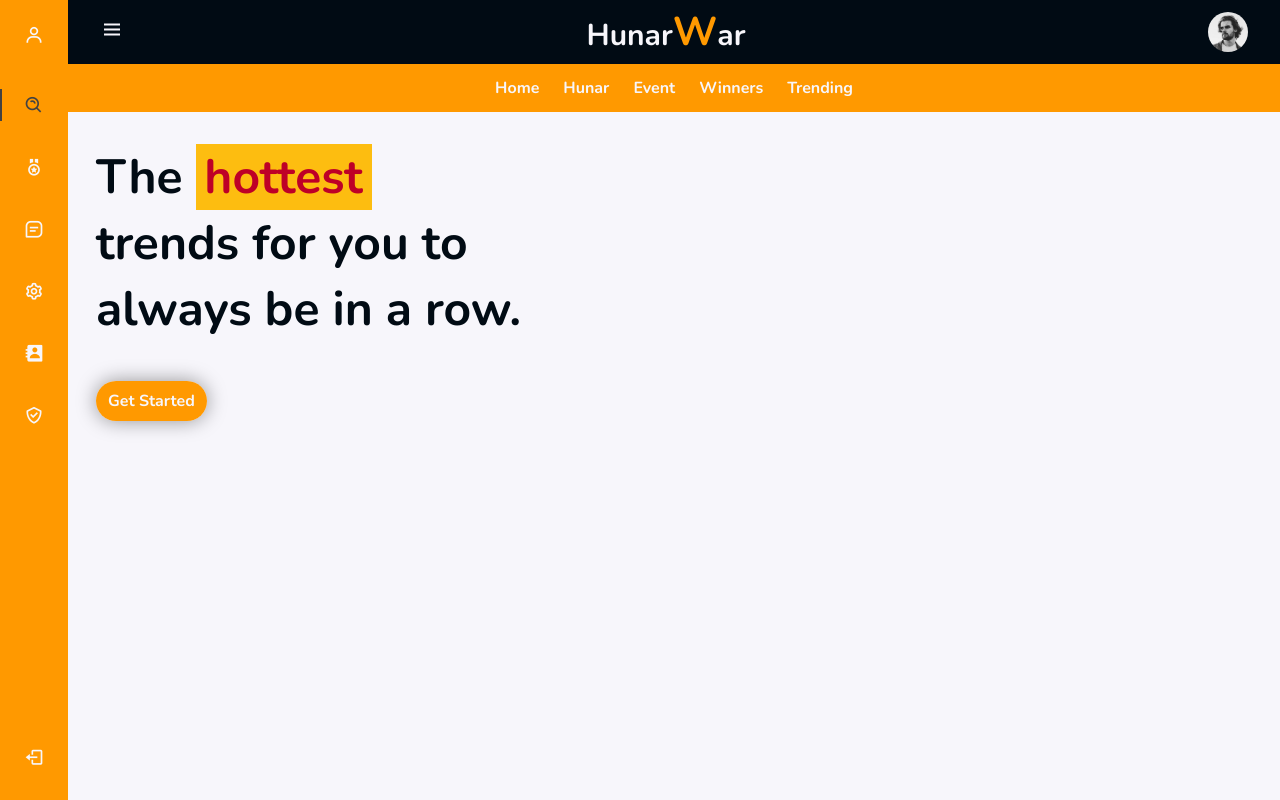
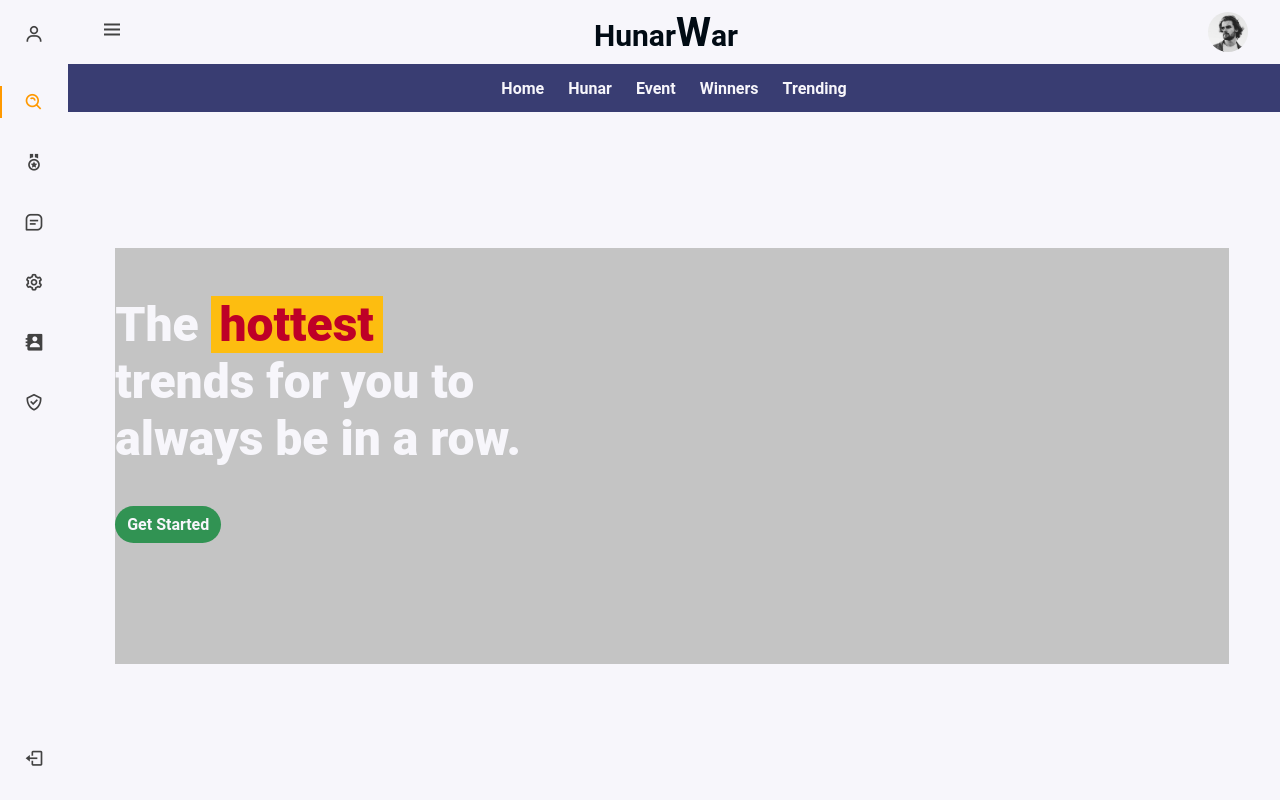
Before and after one commit to AtoZ-Work/hunarwar, a plain HTML site: page index.html in a window 1280 px wide. Drawn offline with nearby package versions, Linux system fonts and the light colour scheme.

Commit message:
Add files via upload

```diff
--- a/assets/css/styles.css
+++ b/assets/css/styles.css
@@ -32,7 +32,7 @@ body{
   margin: var(--header-height) 0 0 0;
   padding: 0;
   background-color: var(--white-color);
-  font-family: var(--body-font);
+  font-family: "Google Sans Text",Roboto,Arial,sans-serif;
   font-size: var(--normal-font-size);
   transition: .5s;
 }
@@ -41,12 +41,27 @@ body{
   position: relative;
   padding-top:  2rem;
   justify-content: center;
-  color: var(--black-color);
+  color: var(--white-color);
 }
 
 a{
   text-decoration: none;
 }
+
+.container{
+  position: fixed;
+  background-color: var(--white-color);
+  height: 33rem;
+  width: 100%;
+  top: 64;
+  left: 0;
+  align-items: center;
+  justify-content: center;
+  transition: .5s;
+}
+
+
+
 
 /*===== HEADER =====*/
 .header{
@@ -59,13 +74,13 @@ a{
   align-items: center;
   justify-content: space-between;
   padding: 0 1rem;
-  background-color: var(--black-color);
+  background-color: var(--white-color);
   z-index: var(--z-fixed);
   transition: .5s;
 }
 
 .header__toggle{
-  color: var(--white-color);
+  color: var(--second-color);
   font-size: 1.5rem;
   cursor: pointer;
 }
@@ -92,7 +107,7 @@ a{
   display: flex;
   align-items: center;
   justify-content: space-between;
-  background-color: var(--first-color);
+  background-color: var(--main-color);
   z-index: var(--z-fixed);
   transition: .5s;
 }
@@ -107,23 +122,25 @@ a{
 
 .nav__link1:hover{
   position: relative;
-  color: var(--second-color);
-
-  box-shadow: 0px 0px 20px  rgba(0, 0, 0, 0.4);
+  color: var(--first-color);
+  background-color: var(--main-color);
+  box-shadow: 0px 0px 20px  rgba(255, 255, 255, 0.4);
   padding: 0.55rem;
   border-radius: 10px;
 
 }
 
 .content{
-  height: var(--header-height);
   position: fixed;
+  top: 0;
   left: 0;
-  display: flex;
-  flex-direction: column;
-  align-items: center;
-  justify-content: space-between;
-  padding: 0 2rem;
+  bottom: 1rem;
+  right: 0;
+  margin: auto;
+  height: 26rem;
+  width: 75%;
+  background-color: var(--first-color-light);
+
   transition: .5s;
 }
 
@@ -135,8 +152,7 @@ a{
 .head-btn{
   position: relative;
   color: var(--white-color);
-  background-color: var(--first-color);
-  box-shadow: 0px 0px 20px  rgba(0, 0, 0, 0.4);
+  background-color: #319353;
   padding: 0.55rem 0.75rem;
   margin: 0;
   font-weight: 700;
@@ -145,8 +161,8 @@ a{
 }
 .head-btn:hover{
 
-  color: var(--second-color);
-  background-color: var(--first-color);
+  color: var(--white-color);
+  background-color: #319353;
   box-shadow: 0px 0px 20px  rgba(0, 0, 0, 0.4);
 
 }
@@ -158,7 +174,7 @@ a{
   left: -30%;
   width: var(--nav-width);
   height: 100vh;
-  background-color: var(--first-color);
+  background-color: var(--white-color);
   padding: .5rem 1rem 0 0;
   transition: .5s;
   z-index: var(--z-fixed);
@@ -186,38 +202,36 @@ a{
 
 .hunarwar{
 
-  color: var(--white-color);
-  font-weight: 1000;
+  color:   var(--black-color);
+  font-weight: bold;
   font-size: 30px;
-
+  font-family: "Google Sans Text",Roboto,Arial,sans-serif;
 }
 
 .hunarwar-w{
-  color: var(--first-color);
-
   font-size: 40px;
 }
 
 .nav__logo-icon{
   font-size: 1.25rem;
-  color: var(--white-color);
+  color: var(--second-color);
 }
 
 .nav__logo-name{
-  color: var(--white-color);
+  color: var(--second-color);
   font-weight: 700;
 
 }
 
 .nav__link{
   position: relative;
-  color: var(--white-color);
+  color: var(--second-color);
   margin-bottom: 1.5rem;
   transition: .3s;
 }
 
 .nav__link:hover{
-  color: var(--second-color);
+  color: var(--first-color);
 }
 
 .nav__icon{
@@ -236,7 +250,7 @@ a{
 
 /*Active links*/
 .active{
-  color: var(--second-color);
+  color: var(--first-color);
 }
 
 .active::before{
@@ -245,7 +259,7 @@ a{
   left: 0;
   width: 2px;
   height: 32px;
-  background-color: var(--second-color);
+  background-color: var(--first-color);
 }
 
 /* ===== MEDIA QUERIES=====*/
@@ -292,7 +306,7 @@ a{
   .nav__link1:hover{
     padding:  0.45rem 0.75rem;
     /* transform: scale(1.02); */
-  box-shadow: 0px 0px 20px  rgba(0, 0, 0, 0.4);
+  /* box-shadow: 0px 0px 20px  rgba(0, 0, 0, 0.4); */
 
   }
   .header1{
@@ -302,18 +316,17 @@ a{
   }
 
   .content{
-    height: var(--header-height);
-    position: fixed;
-    left: 0;
-    display: flex;
-    align-items: center;
-    justify-content: space-between;
-    padding: 0 6rem;
-    transition: .5s;
+    top: 7rem;
+    left:4rem;
+    bottom: 0;
+    width: 87%;
   }
 
   .head1{
-
     font-size: 3rem;
   }
+
+
+
+
 }
```
Also changed, not shown: assets/img/back1.jpg (added).
